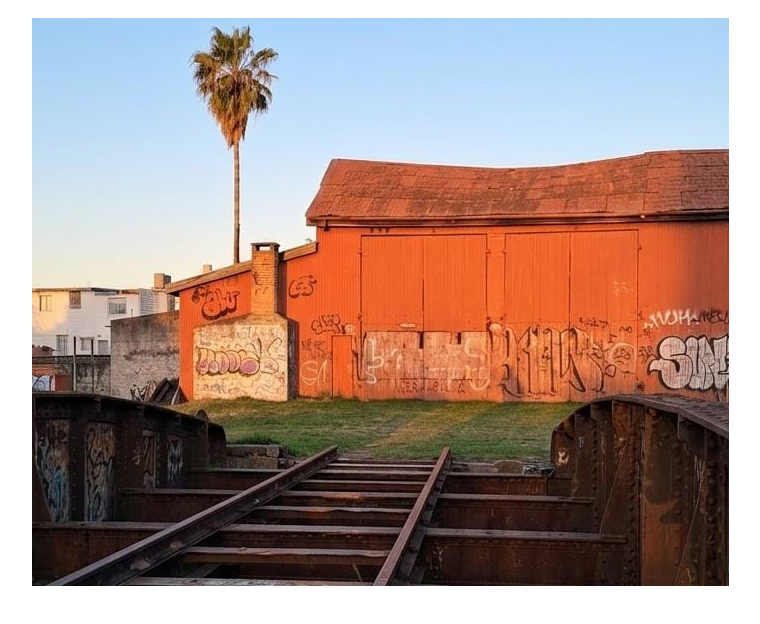
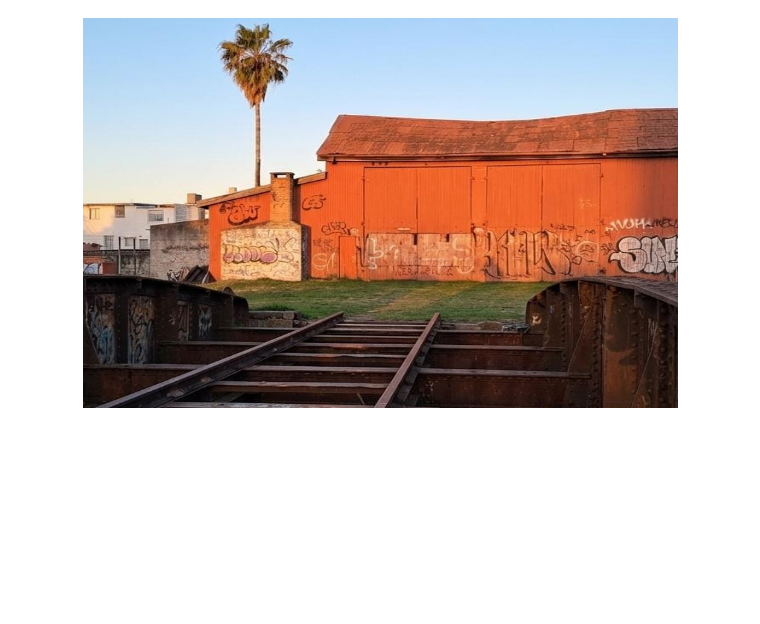
Before and after one commit to urupeliss/afe-melo, a plain HTML site: page index.html in a window 1280 px wide. Shown: the part 48-672 px from the top of the page, without its empty margins (260-1020 px from the left). Drawn offline with Linux system fonts and the light colour scheme.

Commit message:
Update index.html

```diff
--- a/index.html
+++ b/index.html
@@ -4,7 +4,7 @@
     </head>
     <body>
         <center><h1>AFE - Sitio para relajarse y juntadas</h1>
-        <img src="img/afe-jpg-chico.png"/>
+        <img src="img/afe-jpg-chico.png" height=390 width="595"/>
         </center>
     </body>
 </html>
```
